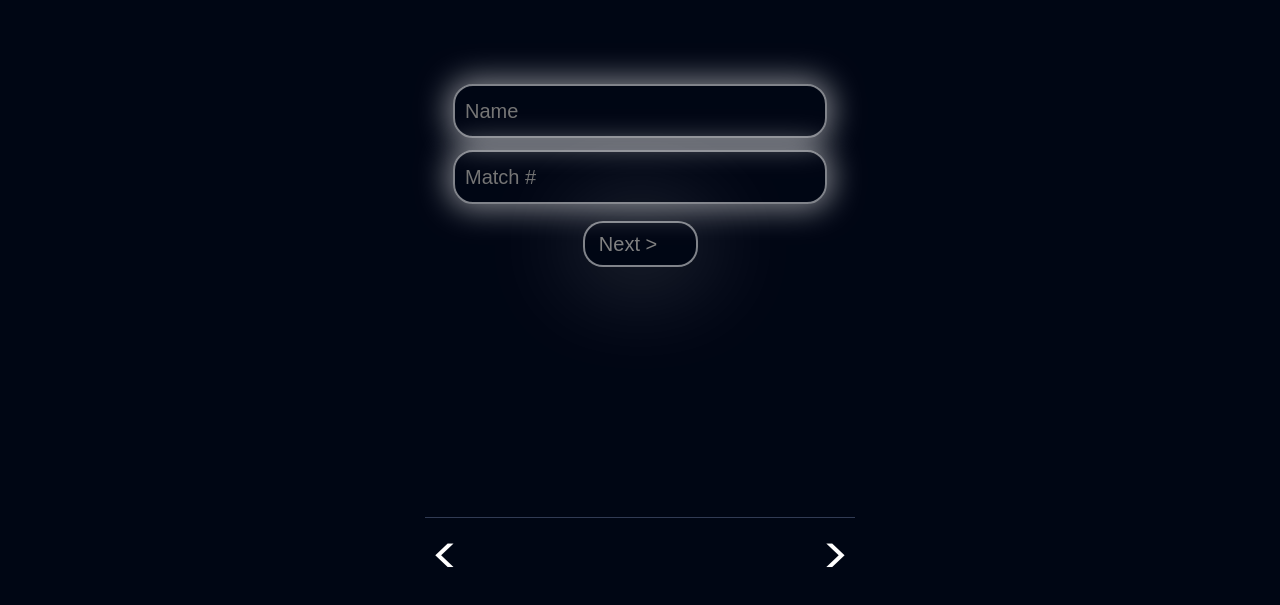
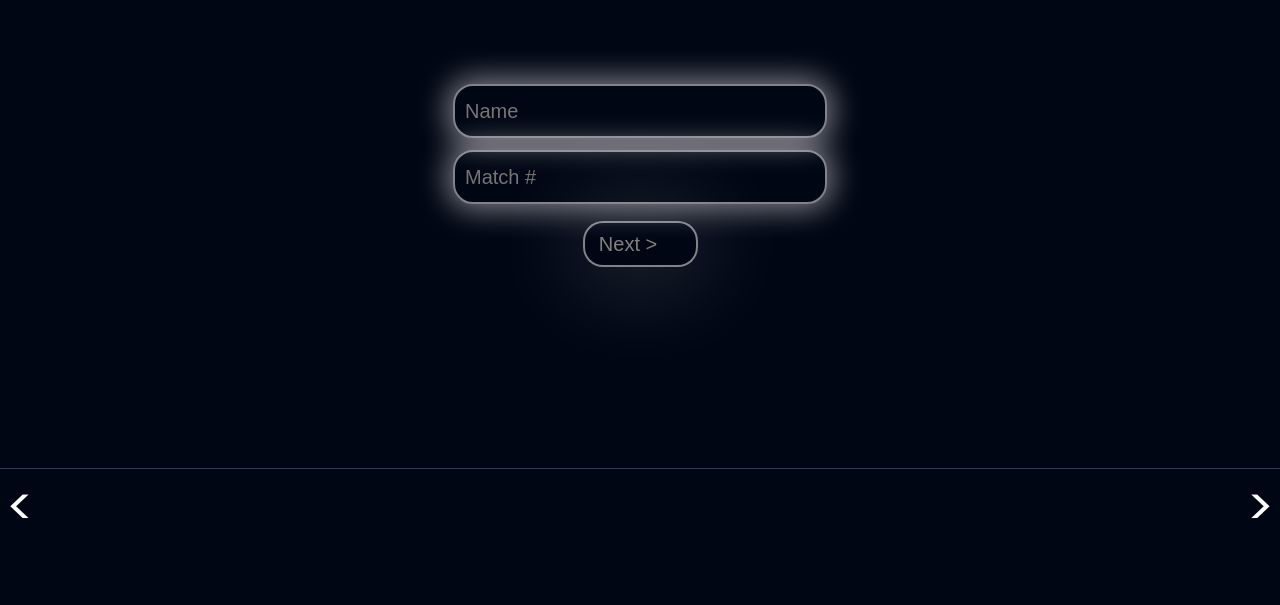
Before and after one commit to prak132/scouting-app, a React (Create React App) app in the folder scouting-app-2024/: page / in a window 1280 px wide. Shown: the part 227-832 px from the top of the page. Before the commit the page ends 800 px from the top, so only its background shows below. Built offline with nearby package versions, Linux system fonts and the light colour scheme.

Commit message:
resize issue2

```diff
--- a/scouting-app-2024/src/App.css
+++ b/scouting-app-2024/src/App.css
@@ -4,7 +4,7 @@ body {
   font-family: "Poppins", sans-serif;
   background: #000614;
   overflow-x: hidden;
-  overflow-y: hidden;
+
   padding-left: 7vw;
   padding-right: 7vw;
   display: flex;
--- a/scouting-app-2024/src/components/navigationButtons.js
+++ b/scouting-app-2024/src/components/navigationButtons.js
@@ -1,59 +1,110 @@
-import React from 'react';
+import React, { useState, useEffect } from 'react';
 
 const PageButtons = ({ onLeftButtonClick, onRightButtonClick }) => {
+  const [isAtBottom, setIsAtBottom] = useState(true);
+  const [hasContent, setHasContent] = useState(false);
+
+  useEffect(() => {
+    const handleScrollAndResize = () => {
+      const scrolledToBottom =
+        window.innerHeight + window.scrollY >= document.body.offsetHeight;
+
+      const isNarrowWidth = window.innerWidth <= 450;
+      const isShortHeight = window.innerHeight < 881;
+
+      setHasContent(window.scrollY > 0);
+
+      if (window.innerWidth > 700 && hasContent) {
+        setIsAtBottom(scrolledToBottom);
+        return;
+      }
+
+      setIsAtBottom(isNarrowWidth || isShortHeight || scrolledToBottom);
+    };
+
+    window.addEventListener('scroll', handleScrollAndResize);
+    window.addEventListener('resize', handleScrollAndResize);
+
+
+    handleScrollAndResize();
+
+    return () => {
+      window.removeEventListener('scroll', handleScrollAndResize);
+      window.removeEventListener('resize', handleScrollAndResize);
+    };
+  }, [hasContent]);
+
   return (
-    <div style={{
+    <div>
+
+      <div style={{  marginTop: '120px' }}>
+
+      </div>
+
+
+      {isAtBottom && (
+        <div
+          style={{
+            position: 'fixed',
+            bottom: '10px',
+            left: 0,
+            right: 0,
+            backgroundColor: 'transparent',
+            width: '100%',
             display: 'flex',
-      flexDirection: 'column',
+            flexDirection: 'column-reverse',
             alignItems: 'center',
-      justifyContent: 'flex-end',
-      position: 'fixed',
-      bottom: '0',
-      left: '0',
-      right: '0',
-      backgroundColor: 'transparent',
-      height: '100vh', // Adjusted to take full height
-    }}>
-      <div style={{
-        width: '90%',
-        height: '5%',
-        backgroundColor: 'transparent',
+            zIndex: 9999,
+          }}
+        >
+          <div
+            style={{
+              width: '100%',
+              minWidth: '430px',
               margin: '2vh',
-        maxWidth: '430px',
               display: 'flex',
-        justifyContent: 'space-between', // Equal distance between buttons
+              justifyContent: 'space-between',
               position: 'relative',
-      }}>
-
-        <div style={{
+            }}
+          >
+            <div
+              style={{
                 position: 'absolute',
                 top: 0,
                 left: 0,
                 right: 0,
                 height: '1px',
                 backgroundColor: '#313B54',
-        }}></div>
+              }}
+            ></div>
 
-
-        <button onClick={onLeftButtonClick} style={{
+            <button
+              onClick={onLeftButtonClick}
+              style={{
                 color: '#FFF',
                 fontFamily: 'Poppins',
                 fontSize: '4vw',
                 backgroundColor: 'transparent',
                 border: 'none',
-        }}>
+              }}
+            >
               {'<'}
             </button>
-        <button onClick={onRightButtonClick} style={{
+            <button
+              onClick={onRightButtonClick}
+              style={{
                 color: '#FFF',
                 fontFamily: 'Poppins',
                 fontSize: '4vw',
                 backgroundColor: 'transparent',
                 border: 'none',
-        }}>
+              }}
+            >
               {'>'}
             </button>
           </div>
+        </div>
+      )}
     </div>
   );
 };
```
Lines whose indentation alone changed are shown as unchanged.
